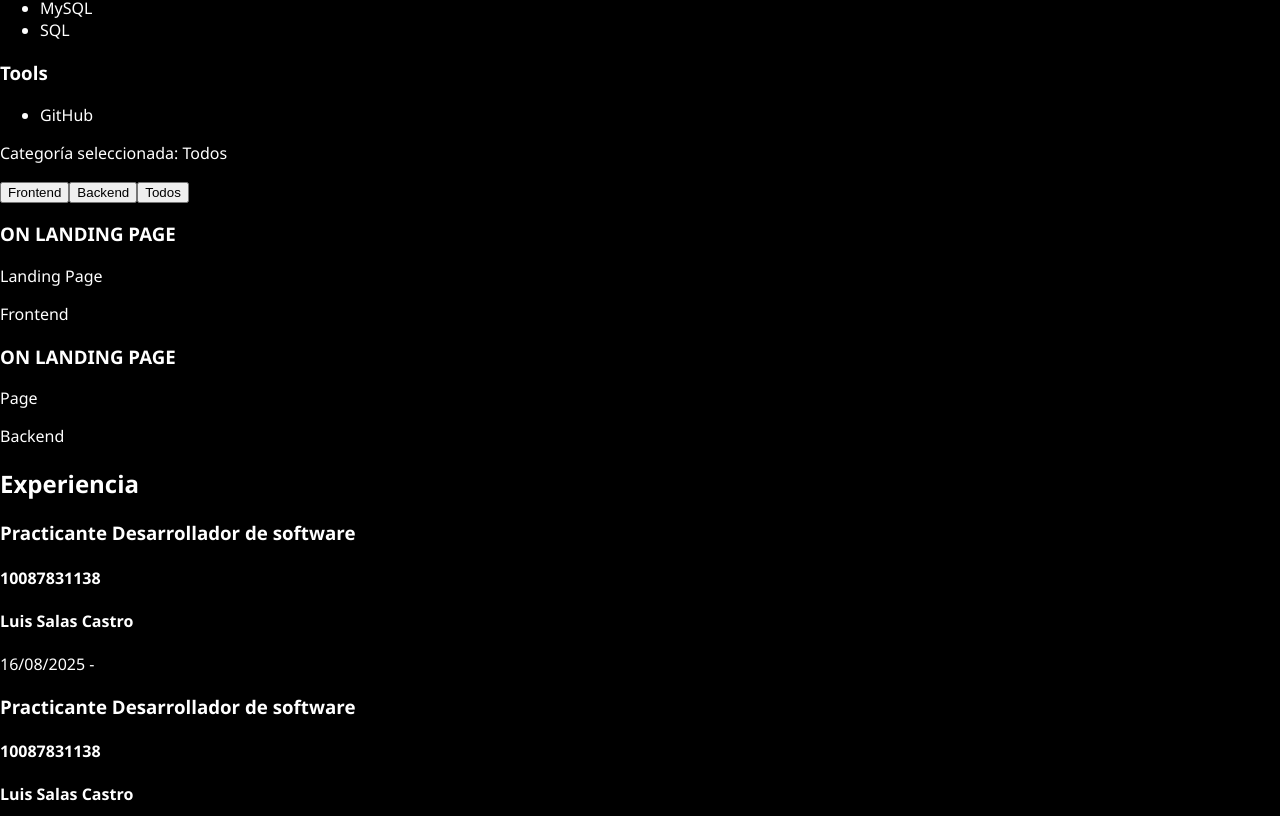
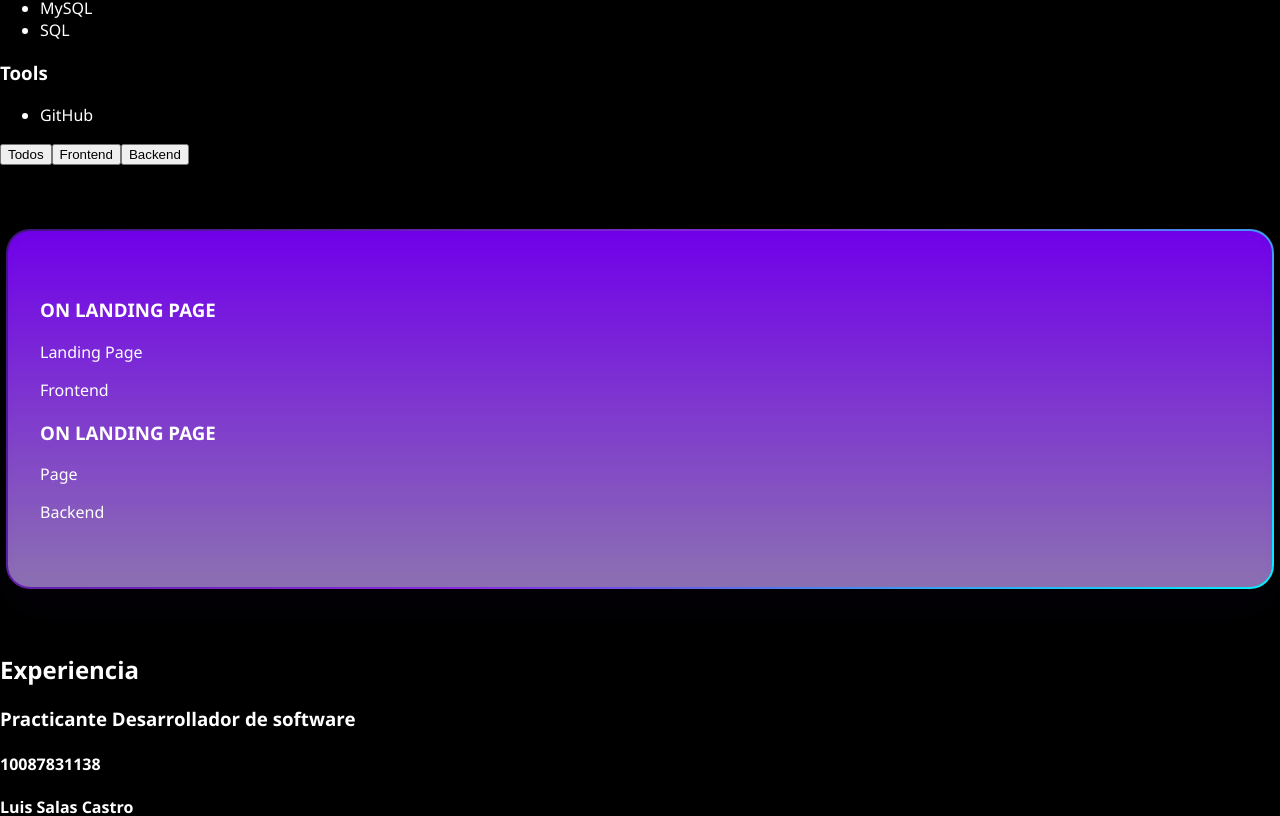
Before and after one commit to AlejandroMario-creator/Portafolio, a React (Vite) app: page / in a window 1280 px wide. Shown: the part 1313-2129 px from the top of the page. Built offline with nearby package versions, Linux system fonts and the light colour scheme.

Commit message:
1.7 projects_Design

```diff
--- a/src/components/Projects.tsx
+++ b/src/components/Projects.tsx
@@ -4,25 +4,25 @@ function Projects() {
 
     const [category, setCategory] = useState("Todos")
 
+    const categories = ["Todos", "Frontend", "Backend"]
+
     const filteredProjects = category === "Todos"
         ? projects
         : projects.filter(project => project.category === category);
 
+
     return (
         <section id="projects">
-            <p>Categoría seleccionada: {category}</p>
-
-            <button onClick={() => setCategory("Frontend")}>
-                Frontend
-            </button>
-
-            <button onClick={() => setCategory("Backend")}>
-                Backend
-            </button>
-
-            <button onClick={() => setCategory("Todos")}>
-                Todos
-            </button>
+            <div className="roject-filters">
+                {categories.map((cat) => (
+                    <button
+                        key={cat}
+                        onClick={() => setCategory(cat)}
+                    >
+                        {cat}
+                    </button>
+                ))}
+            </div>
 
             <div className="projects-grid">
                 {filteredProjects.map((project) => (
--- a/src/index.css
+++ b/src/index.css
@@ -68,21 +68,45 @@ body {
    Animaciones de Movimiento Orgánico
    ========================================================================== */
 @keyframes orbitar-1 {
-  0% { transform: translate(0, 0) scale(1); }
-  50% { transform: translate(15vw, 10vh) scale(1.15); }
-  100% { transform: translate(-8vw, 20vh) scale(0.9); }
+  0% {
+    transform: translate(0, 0) scale(1);
+  }
+
+  50% {
+    transform: translate(15vw, 10vh) scale(1.15);
+  }
+
+  100% {
+    transform: translate(-8vw, 20vh) scale(0.9);
+  }
 }
 
 @keyframes orbitar-2 {
-  0% { transform: translate(0, 0) scale(1.1); }
-  50% { transform: translate(-20vw, -15vh) scale(0.85); }
-  100% { transform: translate(8vw, -8vh) scale(1.2); }
+  0% {
+    transform: translate(0, 0) scale(1.1);
+  }
+
+  50% {
+    transform: translate(-20vw, -15vh) scale(0.85);
+  }
+
+  100% {
+    transform: translate(8vw, -8vh) scale(1.2);
+  }
 }
 
 @keyframes orbitar-3 {
-  0% { transform: translate(0, 0) scale(0.95); }
-  50% { transform: translate(-10vw, 12vh) scale(1.1); }
-  100% { transform: translate(12vw, -12vh) scale(1); }
+  0% {
+    transform: translate(0, 0) scale(0.95);
+  }
+
+  50% {
+    transform: translate(-10vw, 12vh) scale(1.1);
+  }
+
+  100% {
+    transform: translate(12vw, -12vh) scale(1);
+  }
 }
 
 /* ==========================================================================
@@ -319,3 +343,33 @@ nav ul li a:active {
     letter-spacing: -2px;
   }
 }
+
+/*
+*/
+
+.projects-grid {
+  border: 2px solid transparent;
+  background:
+    linear-gradient(#7100ea, #8c71b2) padding-box, /* Color de fondo interno (cámbialo si tu web es oscura) */
+    linear-gradient(135deg, #3d147a, #8a2be2, #00f2fe) border-box; /* Degradado morado a cian */
+
+  border-radius: 24px;
+  padding: 3rem 2rem;
+  gap: 30px;
+  width: 100%;
+  max-width: 1200px;
+  margin: 4rem auto;
+
+  box-shadow:
+    0 20px 40px rgba(61, 20, 122, 0.06),
+    inset 0 0 12px rgba(61, 20, 122, 0.03);
+
+  transition: all 0.4s cubic-bezier(0.16, 1, 0.3, 1);
+}
+
+.projects-grid:hover {
+  transform: translateY(-5px);
+  box-shadow:
+    0 30px 60px rgba(61, 20, 122, 0.12),
+    inset 0 0 20px rgba(61, 20, 122, 0.05);
+}
```
Lines whose indentation alone changed are shown as unchanged.
